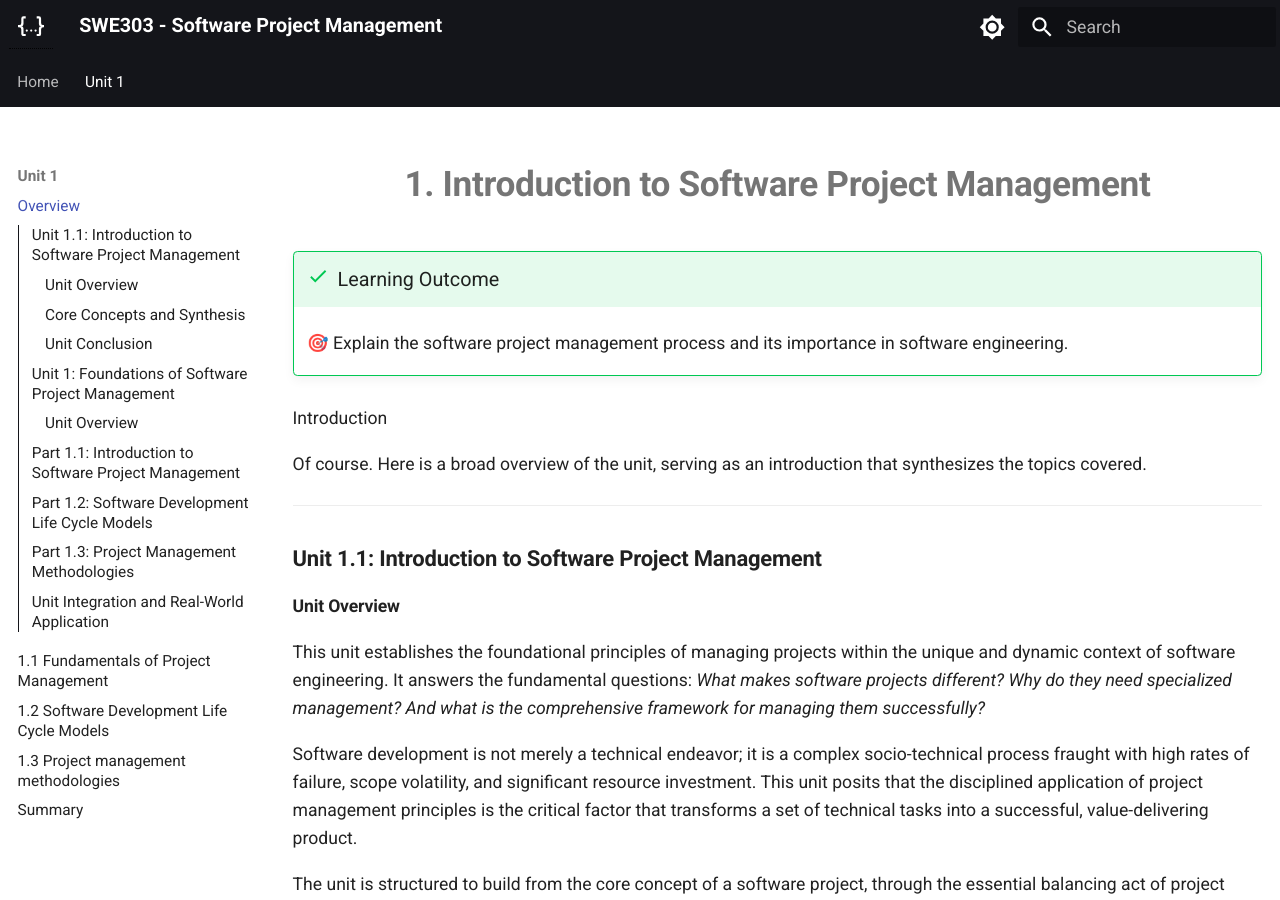
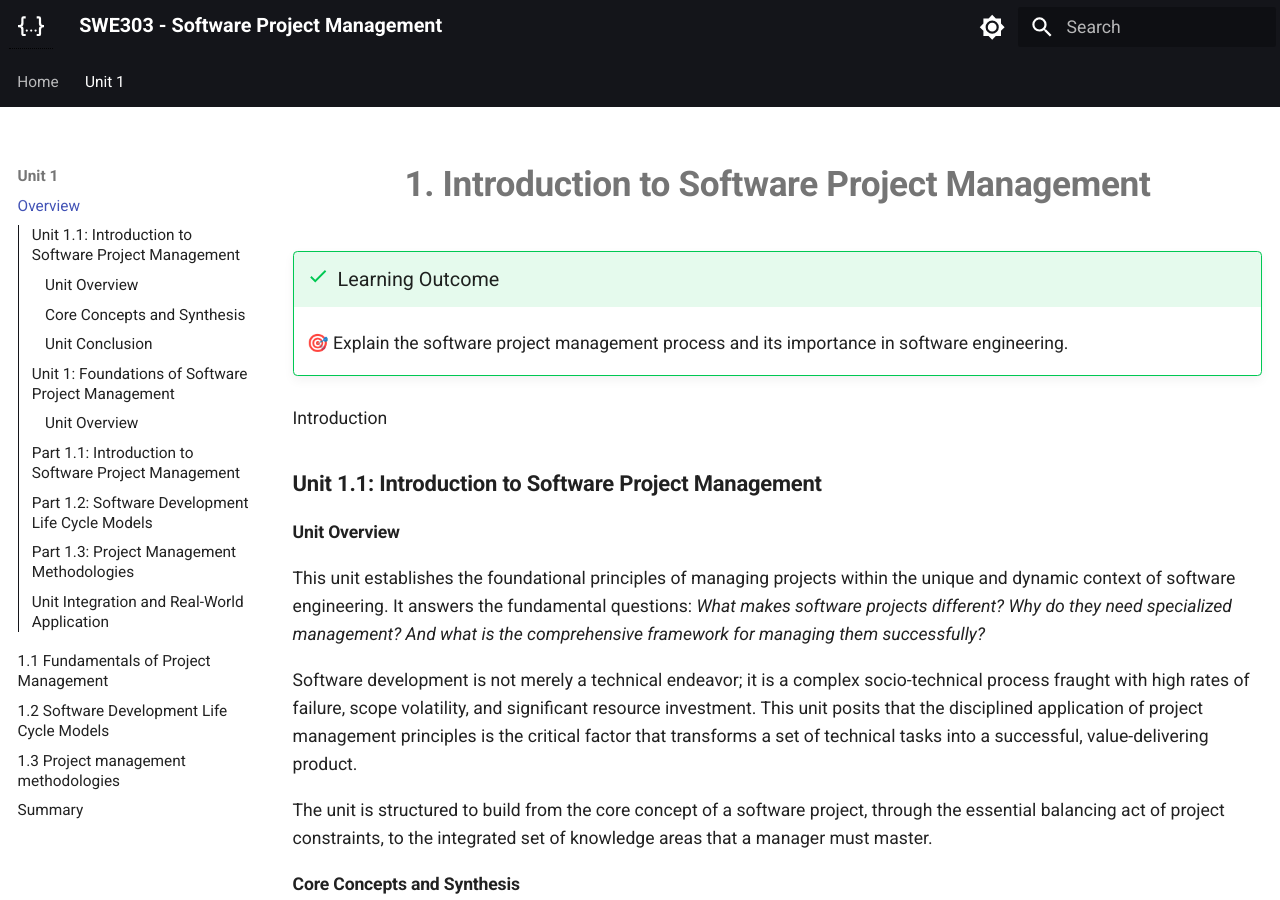
Before and after one commit to norbutlepcha25/SWE303, an MkDocs documentation site: the page built from docs/unit1/overview.md, in a window 1280 px wide and 900 px high. Built offline with MkDocs 1.6.1 and Material for MkDocs 9.7.7, drawn with Linux system fonts in a browser that asks for light colours; some of the changed text lies outside the part shown.

Commit message:
Entire Note Update-testing unit1

```diff
--- a/docs/unit1/overview.md
+++ b/docs/unit1/overview.md
@@ -5,10 +5,6 @@
     🎯 Explain the software project management process and its importance in software engineering.
 
 Introduction
-
-Of course. Here is a broad overview of the unit, serving as an introduction that synthesizes the topics covered.
-
----
 
 ### **Unit 1.1: Introduction to Software Project Management**
 
--- a/mkdocs.yml
+++ b/mkdocs.yml
@@ -16,7 +16,7 @@ theme:
     - content.code.copy
     - content.tooltips
     - navigation.expand
-    - navigation.footer
+    # - navigation.footer
     - content.action.edit
     - content.action.view
 
```
